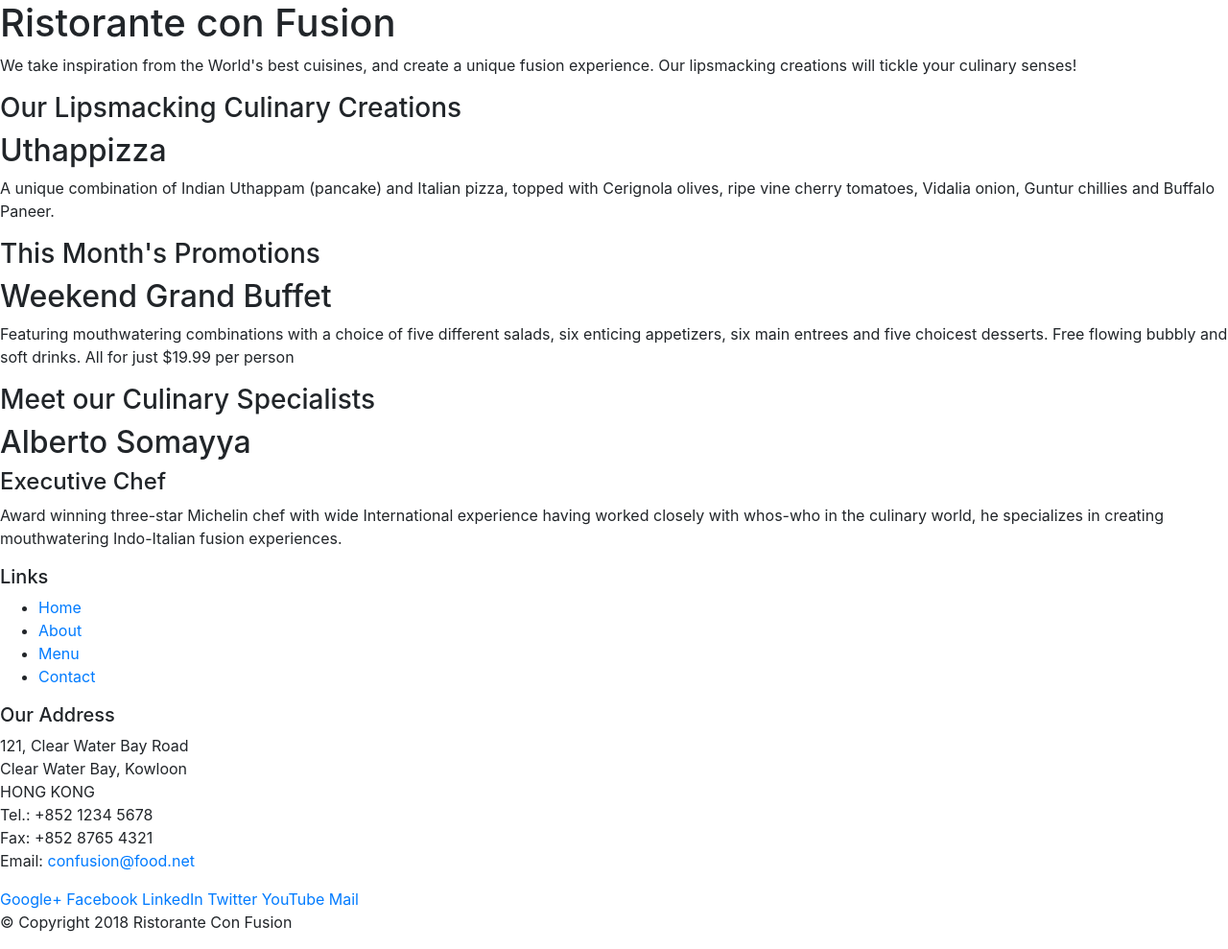
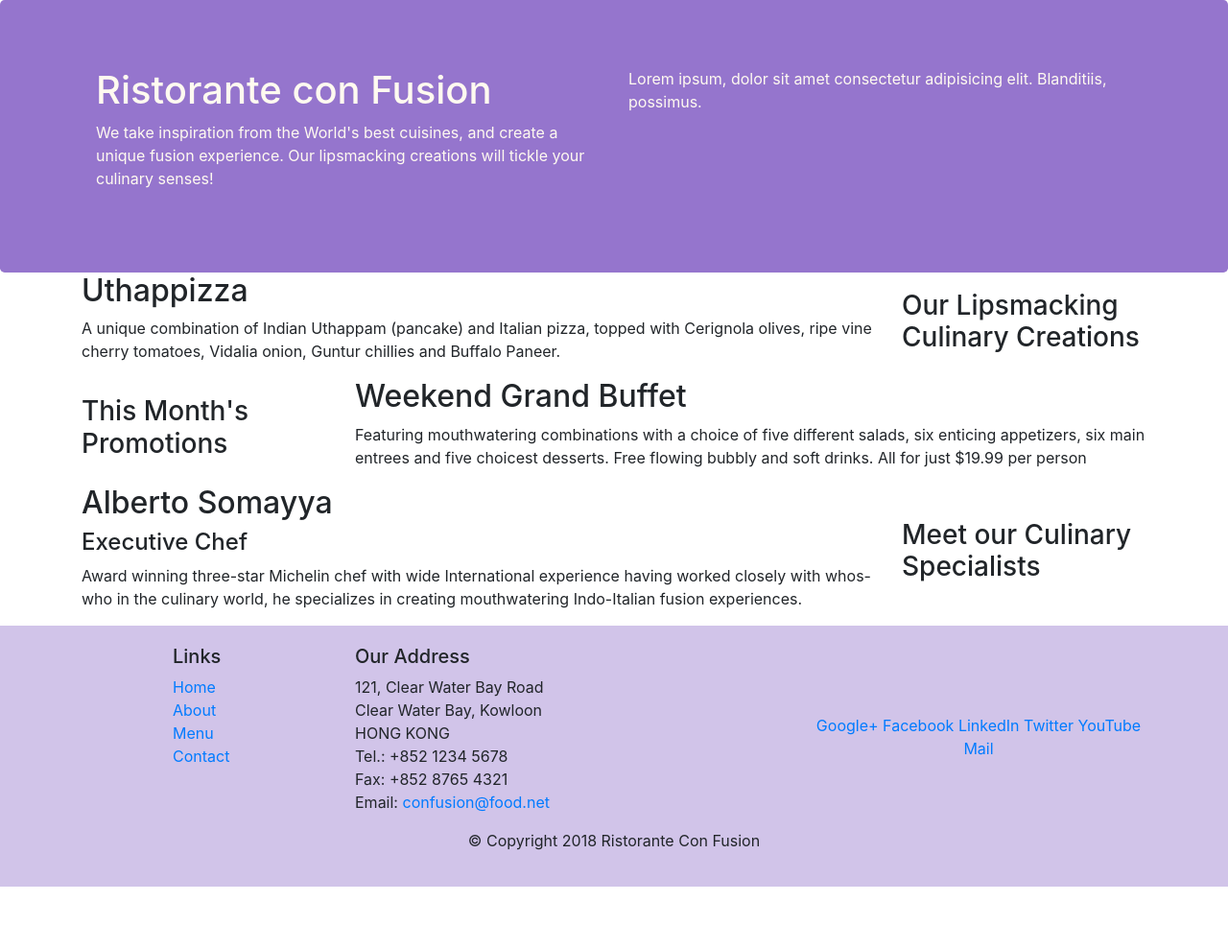
Before and after one commit to xor09/confusion, a website: page index.html in a window 1280 px wide. Shown: the whole page at 96% size. After the commit the page ends 924 px from the top, so only its background shows below. Drawn offline with nearby package versions, Linux system fonts and the light colour scheme.

Commit message:
grid styles applied

```diff
--- /dev/null
+++ b/css/styles.css
@@ -0,0 +1,30 @@
+.row-header {
+  margin: 0px auto;
+  padding: 0px auto;
+}
+
+.row-content {
+  margin: 0px auto;
+  padding: 50px 0px 50px 0px;
+  border-bottom: 1px ridge;
+  min-height: 400px;
+}
+
+.footer {
+  background-color: #d1c4e9;
+  margin: 0px auto;
+  padding: 20px 0px 20px 0px;
+}
+
+.jumbotron {
+  padding: 70px 30px 70px 30px;
+  margin: 0px auto;
+  background-color: #9575cd;
+  color: floralwhite;
+}
+
+.address {
+  font-size: 80%;
+  margin: 0px auto;
+  color: black;
+}
--- a/index.html
+++ b/index.html
@@ -9,31 +9,34 @@
 
     <!-- Bootstrap CSS -->
     <link rel="stylesheet" href="node_modules/bootstrap/dist/css/bootstrap.min.css">
+    <link rel="stylesheet" href="./css/styles.css">
     <title>Ristorante Con Fusion</title>
+
 </head>
 
 <body>
 
-    <header>
-        <div>
-            <div>
-                <div>
+    <header class='jumbotron'>
+        <div class='container'>
+            <div class='row row-header'>
+                <div class='col-12 col-sm-6'>
                     <h1>Ristorante con Fusion</h1>
                     <p>We take inspiration from the World's best cuisines, and create a unique fusion experience. Our
                         lipsmacking creations will tickle your culinary senses!</p>
                 </div>
-                <div>
+                <div class='col-12 col-sm'>
+                    Lorem ipsum, dolor sit amet consectetur adipisicing elit. Blanditiis, possimus.
                 </div>
             </div>
         </div>
     </header>
 
-    <div>
-        <div>
-            <div>
+    <div class='container'>
+        <div class='row row-contant align-items-center'>
+            <div class='col-12 col-sm-4 order-sm-last col-md-3'>
                 <h3>Our Lipsmacking Culinary Creations</h3>
             </div>
-            <div>
+            <div class='col col-sm order-sm-first col-md'>
                 <h2>Uthappizza</h2>
                 <p>A unique combination of Indian Uthappam (pancake) and Italian pizza, topped with Cerignola olives,
                     ripe vine cherry tomatoes, Vidalia onion, Guntur chillies and Buffalo Paneer.</p>
@@ -41,11 +44,11 @@
         </div>
 
 
-        <div>
-            <div>
+        <div class='row row-contant align-items-center'>
+            <div class='col-12 col-sm-4 col-md-3'>
                 <h3>This Month's Promotions</h3>
             </div>
-            <div>
+            <div class='col col-sm col-md'>
                 <h2>Weekend Grand Buffet</h2>
                 <p>Featuring mouthwatering combinations with a choice of five different salads, six enticing appetizers,
                     six main entrees and five choicest desserts. Free flowing bubbly and soft drinks. All for just
@@ -53,11 +56,11 @@
             </div>
         </div>
 
-        <div>
-            <div>
+        <div class='row row-contant align-items-center'>
+            <div class='col-12 col-sm-4 order-sm-last col-md-3'>
                 <h3>Meet our Culinary Specialists</h3>
             </div>
-            <div>
+            <div class='col col-sm order-sm-first col-md'>
                 <h2>Alberto Somayya</h2>
                 <h4>Executive Chef</h4>
                 <p>Award winning three-star Michelin chef with wide International experience having worked closely with
@@ -67,19 +70,19 @@
         </div>
     </div>
 
-    <footer>
-        <div>
-            <div>
-                <div>
+    <footer class='footer'>
+        <div class='container'>
+            <div class='row'>
+                <div class='col-4 offset-1 col-sm-2'>
                     <h5>Links</h5>
-                    <ul>
+                    <ul class='list-unstyled'>
                         <li><a href="#">Home</a></li>
                         <li><a href="#">About</a></li>
                         <li><a href="#">Menu</a></li>
                         <li><a href="#">Contact</a></li>
                     </ul>
                 </div>
-                <div>
+                <div class='col-7 col-sm-5'>
                     <h5>Our Address</h5>
                     <address>
                         121, Clear Water Bay Road<br>
@@ -90,8 +93,8 @@
                         Email: <a href="mailto:confusion@food.net">confusion@food.net</a>
                     </address>
                 </div>
-                <div>
-                    <div>
+                <div class='col-12 col-sm-4 align-self-center'>
+                    <div class='text-center'>
                         <a href="http://google.com/+">Google+</a>
                         <a href="http://www.facebook.com/profile.php?id=">Facebook</a>
                         <a href="http://www.linkedin.com/in/">LinkedIn</a>
@@ -101,8 +104,8 @@
                     </div>
                 </div>
             </div>
-            <div>
-                <div>
+            <div class='row justify-content-center'>
+                <div class='col-auto'>
                     <p>© Copyright 2018 Ristorante Con Fusion</p>
                 </div>
             </div>
```
